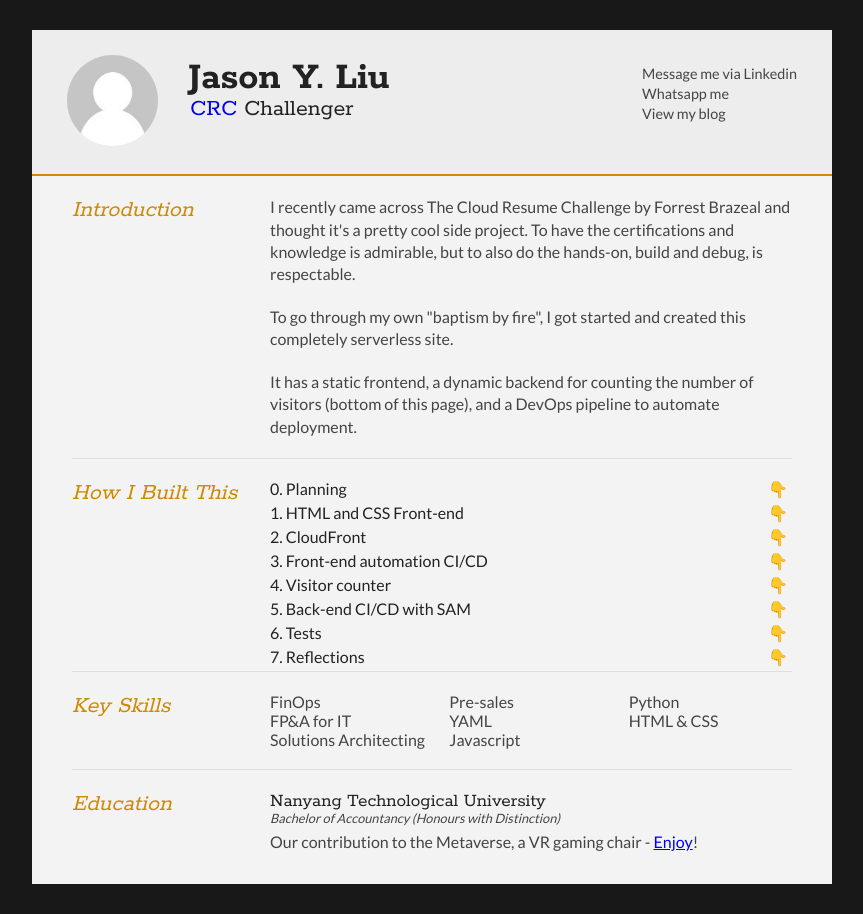
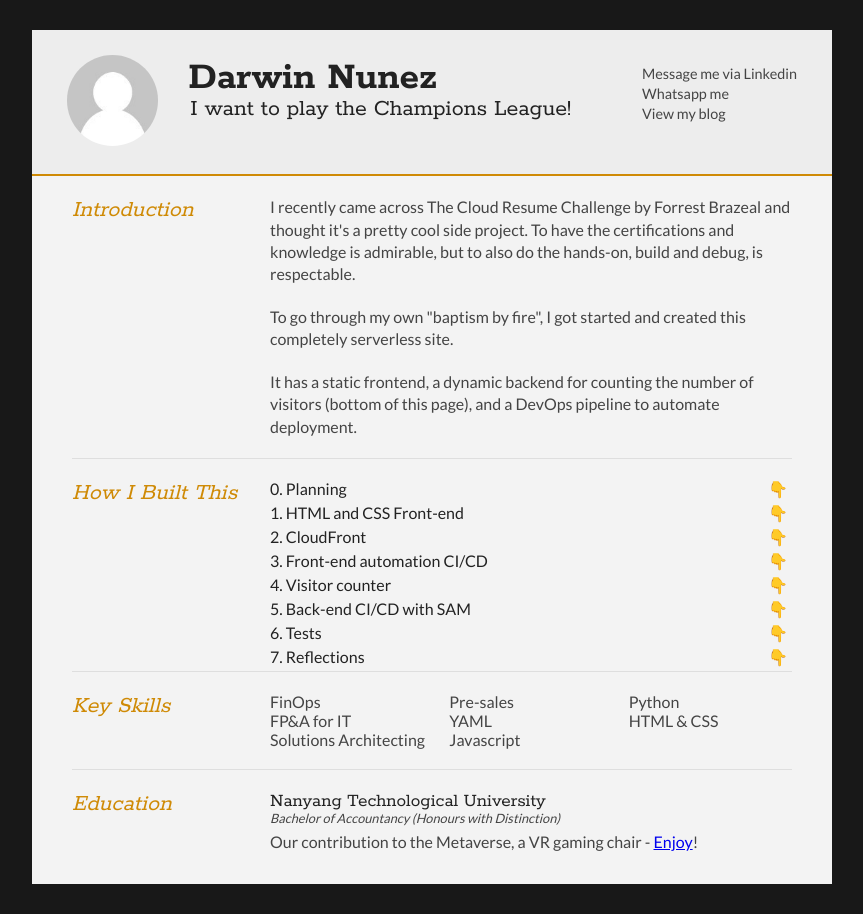
Before and after one commit to ja5on6/darrwin, a plain HTML site: page index.html in a window 1280 px wide. Shown: the whole page, without its empty margins (208-1071 px from the left). Drawn offline with Linux system fonts and the light colour scheme.

Commit message:
minor update to test Github Actions

```diff
--- a/index.html
+++ b/index.html
@@ -22,8 +22,8 @@
 		</div>
 
 		<div id="name">
-			<h1 class="quickFade delayTwo">Jason Y. Liu</h1>
-			<h2 class="quickFade delayThree"><a href="https://forrestbrazeal.com/2020/04/23/the-cloud-resume-challenge/" target="_blank">CRC</a> Challenger</h2>
+			<h1 class="quickFade delayTwo">Darwin Nunez</h1>
+			<h2 class="quickFade delayThree">I want to play the Champions League!</h2>
 		</div>
 
 		<div id="contactDetails" class="quickFade delayFour">
```
